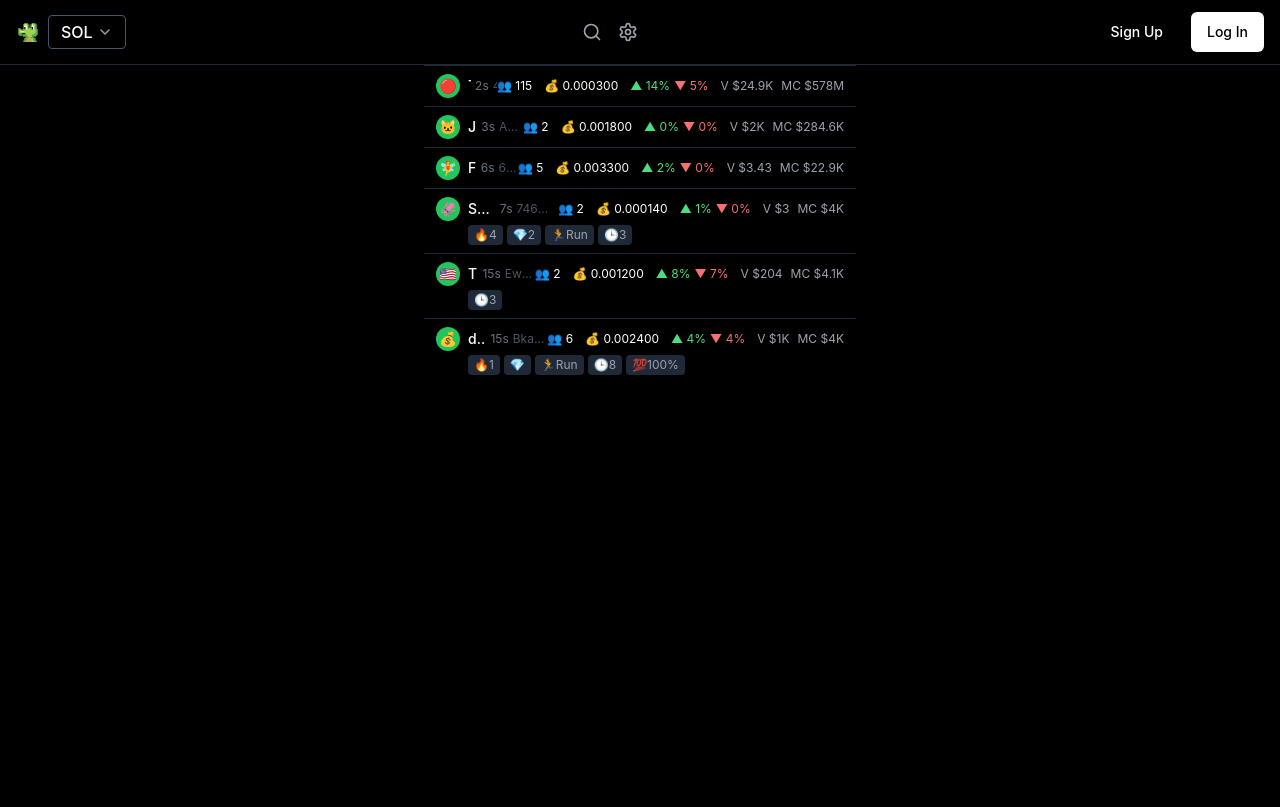
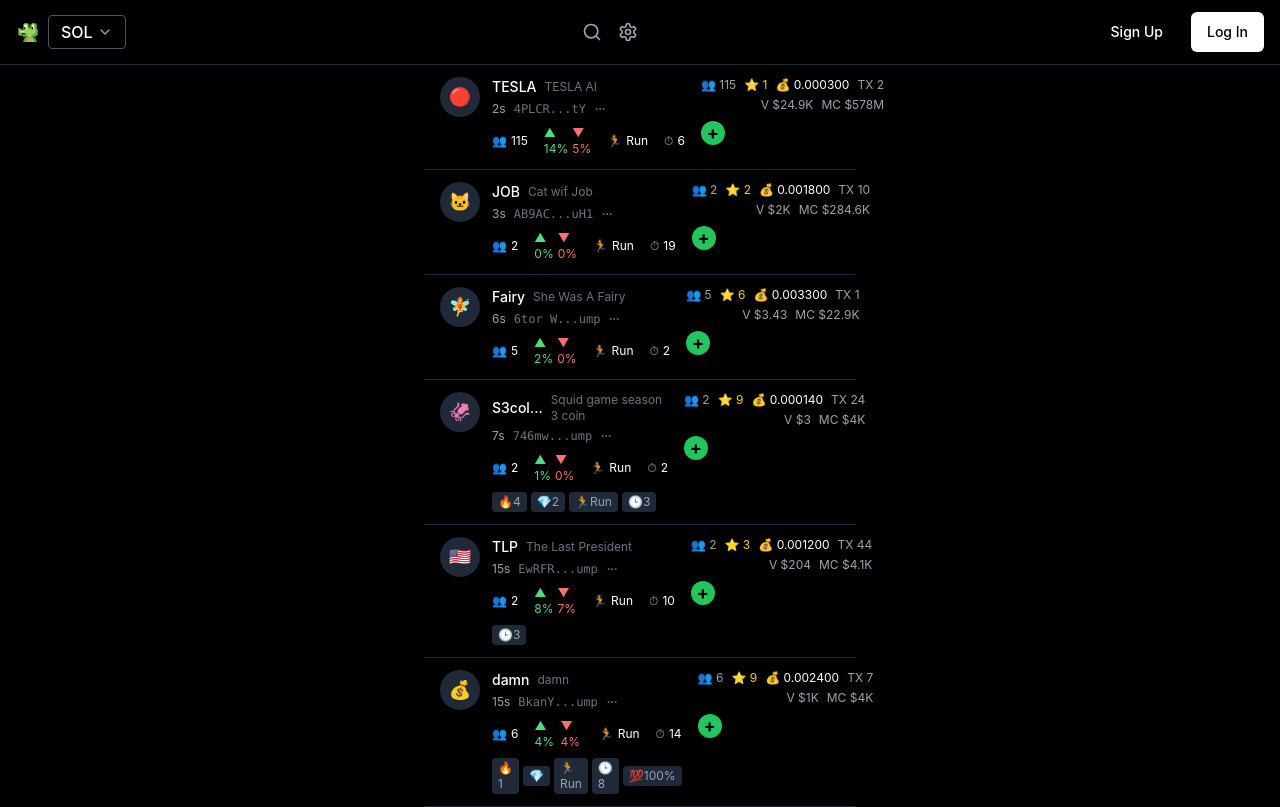
Before and after one commit to EthanYangHIT/gmgn-react-clone-486229b0, a React (Vite) app: page / in a window 1280 px wide. Built offline with nearby package versions, Linux system fonts and the light colour scheme.

Commit message:
Fix: TokenCard style to match screenshot
Adjusted the TokenCard component's styling to align with the provided screenshot, addressing potential misinterpretations of the desired visual appearance.

```diff
--- a/src/components/TokenCard.tsx
+++ b/src/components/TokenCard.tsx
@@ -34,54 +34,90 @@ const TokenCard = ({ token }: TokenCardProps) => {
   };
 
   return (
-    <div className="bg-black border-t border-gray-800 px-3 py-2 hover:bg-gray-900/50 transition-colors">
-      {/* 主要信息行 */}
-      <div className="flex items-center justify-between">
-        {/* 左侧：logo + 基本信息 */}
-        <div className="flex items-center space-x-2 flex-1 min-w-0">
-          <div className="w-6 h-6 rounded-full bg-green-500 flex items-center justify-center flex-shrink-0">
-            <span className="text-sm font-bold text-black">{token.logo}</span>
+    <div className="bg-black border-b border-gray-800 px-4 py-3 hover:bg-gray-900/30 transition-colors">
+      <div className="flex items-start justify-between">
+        {/* 左侧：头像 + 信息 */}
+        <div className="flex items-start space-x-3 flex-1">
+          {/* 头像 */}
+          <div className="w-10 h-10 rounded-full bg-gray-800 flex items-center justify-center flex-shrink-0 overflow-hidden">
+            <span className="text-lg">{token.logo}</span>
           </div>
 
-          <div className="flex items-center space-x-1 min-w-0">
-            <span className="text-white font-medium text-sm truncate">{token.symbol}</span>
-            <span className="text-gray-500 text-xs">{token.timeAgo}</span>
-            <span className="text-gray-600 text-xs truncate">{token.contractAddress}</span>
+          {/* 主要信息 */}
+          <div className="flex-1 min-w-0">
+            {/* 第一行：代币名称和时间 */}
+            <div className="flex items-center space-x-2 mb-1">
+              <span className="text-white font-medium text-sm">{token.symbol}</span>
+              <span className="text-gray-500 text-xs">{token.name}</span>
+            </div>
+
+            {/* 第二行：时间和合约地址 */}
+            <div className="flex items-center space-x-2 mb-2">
+              <span className="text-gray-400 text-xs">{token.timeAgo}</span>
+              <span className="text-gray-500 text-xs font-mono truncate">{token.contractAddress}</span>
+              <button className="text-gray-500 hover:text-gray-300">
+                <MoreHorizontal className="w-3 h-3" />
+              </button>
+            </div>
+
+            {/* 第三行：统计信息 */}
+            <div className="flex items-center space-x-4 text-xs">
+              <div className="flex items-center space-x-1">
+                <span className="text-gray-400">👥</span>
+                <span className="text-white">{token.holders}</span>
+              </div>
+
+              <div className="flex items-center space-x-1">
+                <span className="text-green-400">▲ {token.buyPercentage}%</span>
+                <span className="text-red-400">▼ {token.sellPercentage}%</span>
+              </div>
+
+              <div className="flex items-center space-x-1">
+                <span className="text-gray-400">🏃</span>
+                <span className="text-white">Run</span>
+              </div>
+
+              <div className="flex items-center space-x-1">
+                <span className="text-gray-400">⏱</span>
+                <span className="text-white">{Math.floor(Math.random() * 20) + 1}</span>
+              </div>
+            </div>
+
+            {/* 特殊标识 */}
+            {token.features && token.features.length > 0 && (
+              <div className="flex items-center space-x-1 mt-2">
+                {token.features.map((feature, index) => (
+                  <span key={index} className="text-xs bg-gray-800 text-gray-400 px-1.5 py-0.5 rounded">
+                    {feature}
+                  </span>
+                ))}
+              </div>
+            )}
           </div>
         </div>
 
-        {/* 右侧：统计信息 */}
-        <div className="flex items-center space-x-3 flex-shrink-0">
-          <div className="flex items-center space-x-1">
-            <span className="text-white text-xs">👥 {token.holders}</span>
+        {/* 右侧：价格和市值信息 */}
+        <div className="text-right flex-shrink-0 ml-4">
+          <div className="flex items-center justify-end space-x-2 mb-1">
+            <span className="text-gray-400 text-xs">👥 {token.holders}</span>
+            <span className="text-yellow-400 text-xs">⭐ {Math.floor(Math.random() * 10) + 1}</span>
+            <span className="text-white text-xs">💰 {token.price.toFixed(6)}</span>
+            <span className="text-gray-400 text-xs">TX {Math.floor(Math.random() * 50) + 1}</span>
           </div>
 
-          <div className="flex items-center space-x-1">
-            <span className="text-white text-xs">💰 {token.price.toFixed(6)}</span>
-          </div>
-
-          <div className="flex items-center space-x-1">
-            <span className="text-green-400 text-xs">▲ {token.buyPercentage}%</span>
-            <span className="text-red-400 text-xs">▼ {token.sellPercentage}%</span>
-          </div>
-
-          <div className="flex items-center space-x-2 text-gray-400 text-xs">
+          <div className="flex items-center justify-end space-x-2 text-xs text-gray-400">
             <span>V {token.volume}</span>
             <span>MC {token.marketCap}</span>
           </div>
+
+          {/* 添加按钮 */}
+          <div className="mt-2">
+            <button className="w-6 h-6 rounded-full bg-green-500 flex items-center justify-center">
+              <span className="text-black text-lg font-bold">+</span>
+            </button>
+          </div>
         </div>
       </div>
-
-      {/* 特殊功能标识 */}
-      {token.features && token.features.length > 0 && (
-        <div className="flex items-center space-x-1 mt-1 ml-8">
-          {token.features.map((feature, index) => (
-            <span key={index} className="text-xs bg-gray-800 text-gray-400 px-1.5 py-0.5 rounded">
-              {feature}
-            </span>
-          ))}
-        </div>
-      )}
     </div>
   );
 };
```
